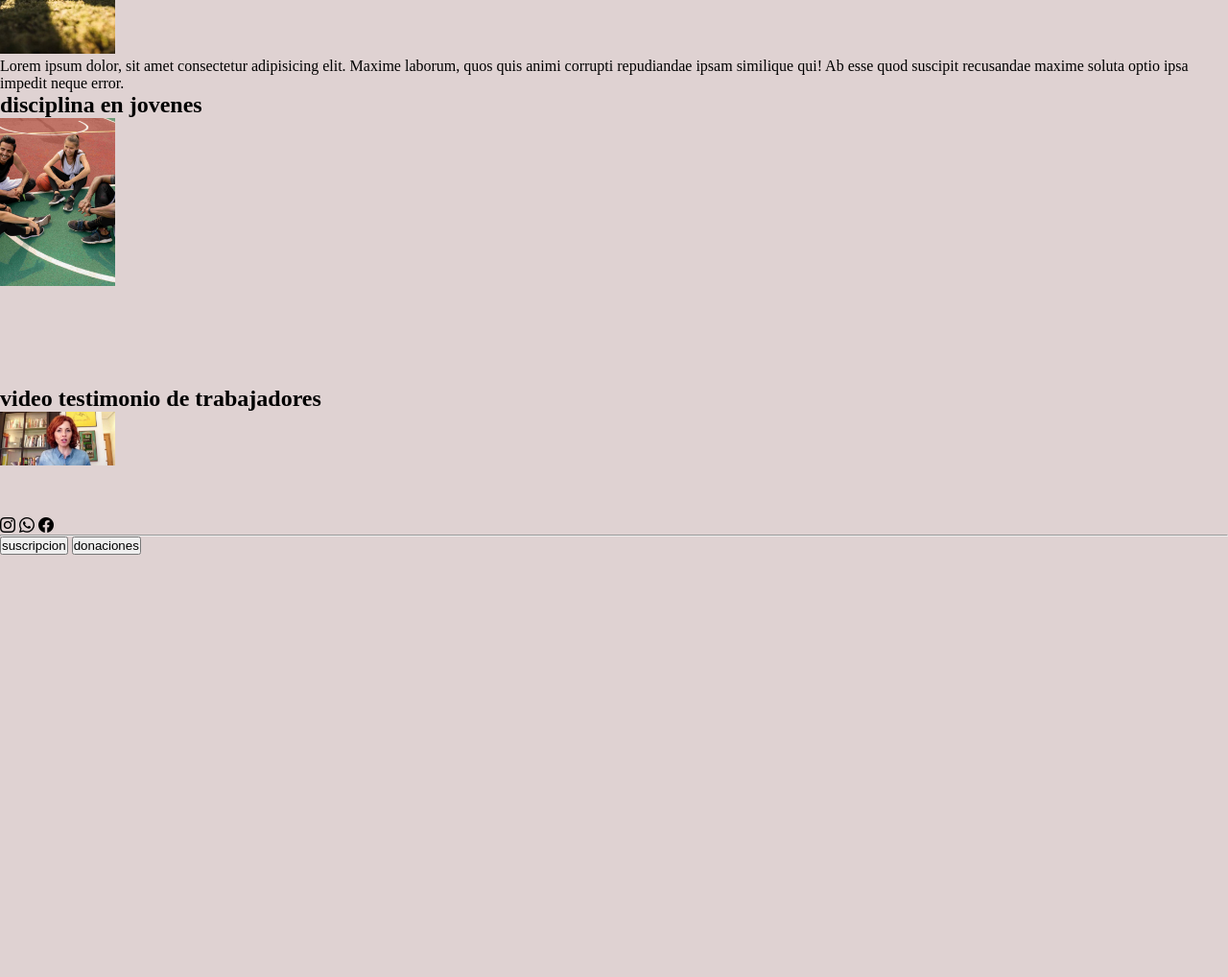
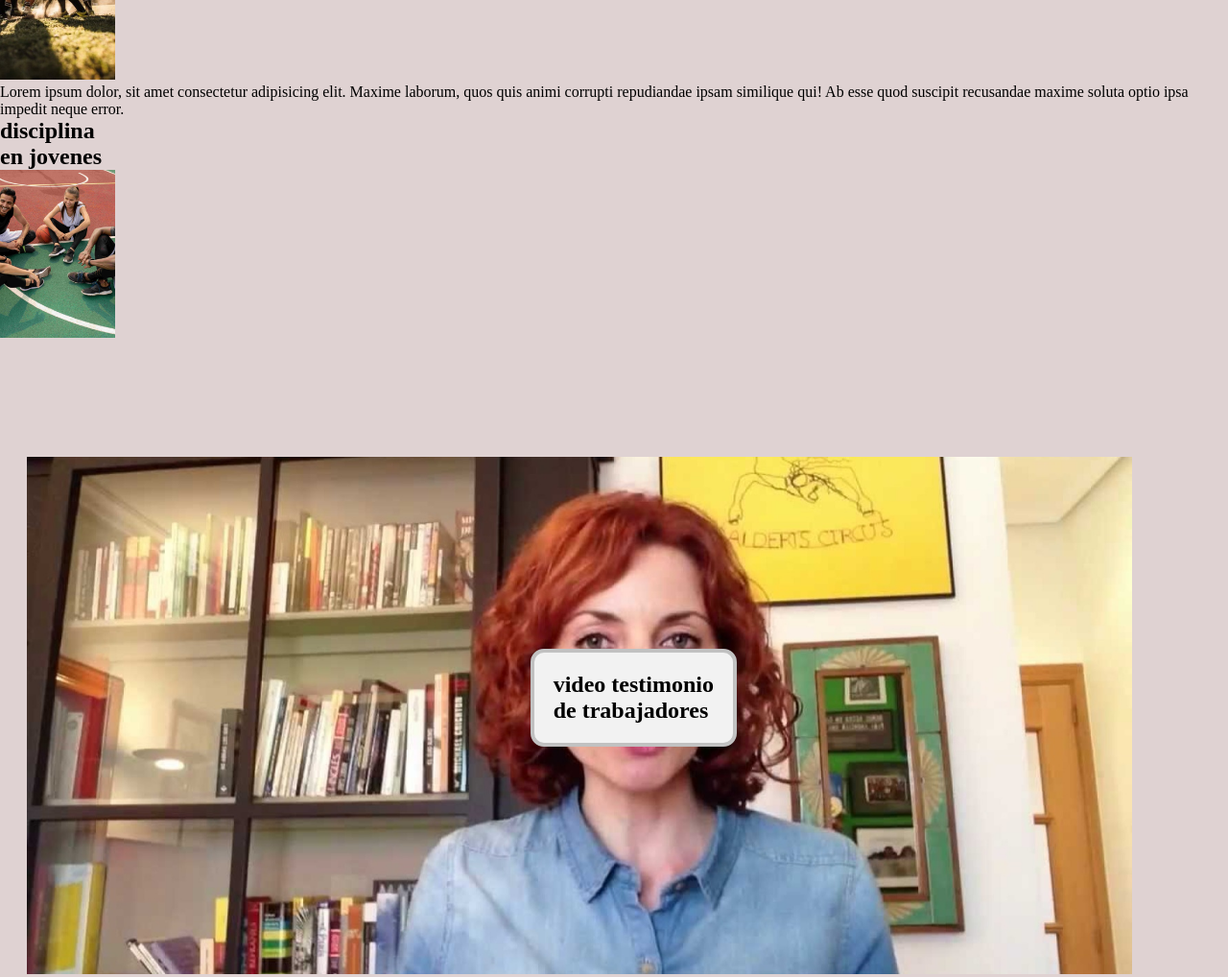
Before and after one commit to valdmntina/landing, a plain HTML site: page index.html in a window 1280 px wide. Shown: the part 1660-2678 px from the top of the page at 96% size. Before the commit the page ends 2238 px from the top, so only its background shows below. Drawn offline with nearby package versions, Linux system fonts and the light colour scheme.

Commit message:
intento de centrar

```diff
--- a/assets/styles.css
+++ b/assets/styles.css
@@ -117,4 +117,46 @@ ul li a{
     font-size: 1.5rem;
 }
 
-/*seccion numero cuatro*/
+/*seccion numero cuatro
+
+#rara{
+  display: flex;
+  justify-content: space-between;
+  align-items: center;
+}
+
+.trabajo_equipo{
+  background: #f2f2f2;
+  display: inline-block;
+  position: absolute;
+  margin-top: -30px;
+  right: 40%;
+  border: solid 4px #c1c1c1;
+  border-radius: 14px;
+}
+
+.equipito{
+
+}*/
+
+/*seccion numero cinco*/
+
+.caja_testimonio{
+  background: #f2f2f2;
+  display: inline-block;
+  position: absolute;
+  margin-top: 200px;
+  right: 40%;
+  border: solid 4px #c1c1c1;
+  border-radius: 14px;
+  padding: 20px;
+}
+
+.video{
+  display: block;
+  margin-top: 20px;
+  margin-left: auto;
+  margin-right: 100px;
+  width: 90%;
+  align-items: center;
+}
--- a/index.html
+++ b/index.html
@@ -84,25 +84,39 @@
       </div>
     </section> <!--fin de la tercera seccion-->
 
-    <section> <!--cuarta seccion-->
+    <section id="rara" class="section"> <!--cuarta seccion-->
       <div class="trabajo_equipo">
-        <h2>trabajo en equipo</h2>
-        <img src="assets/trabajo en equipo.jpeg" alt="">
+        <h2 class="equipo_fulvo">
+          trabajo
+          <br>
+          en equipo
+        </h2>
       </div>
+      <img src="assets/trabajo en equipo.jpeg" alt="texto" class="equipito">
       <div class="trabajo_equipo_texto">
         <p>Lorem ipsum dolor, sit amet consectetur adipisicing elit. Maxime laborum, quos quis animi corrupti
           repudiandae ipsam similique qui! Ab esse quod suscipit recusandae maxime soluta optio ipsa impedit neque
           error.</p>
       </div>
       <div class="disciplina_jovenes">
-        <h2>disciplina en jovenes</h2>
-        <img src="assets/disciplina en equipo.jpeg" alt="">
+        <h2 class="disciplina_cero">
+          disciplina
+          <br>
+          en jovenes
+        </h2>
       </div>
+      <img src="assets/disciplina en equipo.jpeg" alt="sentados" class="fulvo_sentados">
     </section> <!--fin de la cuarta seccion-->
 
-    <section> <!--quinta seccion-->
-      <h2>video testimonio de trabajadores</h2>
-      <img src="assets/testimonio.jpeg" alt="">
+    <section id="testigo" class="section"> <!--quinta seccion-->
+      <div class="testimonio_contenedor">
+        <h2 class="caja_testimonio">
+          video testimonio
+          <br>
+          de trabajadores
+        </h2>
+        <img src="assets/testimonio.jpeg" alt="testimonio_cero" class="video">
+      </div>
     </section> <!--fin de la quinta seccion-->
   </main>
 
```
